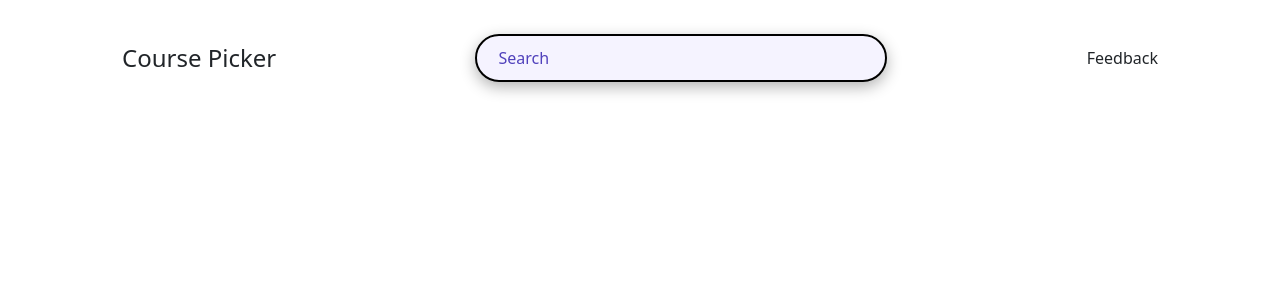
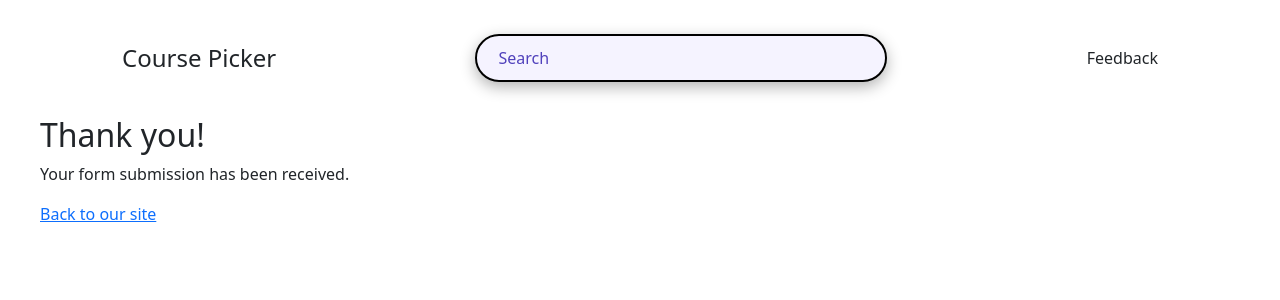
Before and after one commit to paul-atwal/sfucourses, a React (Create React App) app: page /thank-you in a window 1280 px wide. Shown: the top 300 px of the page. Built offline with nearby package versions, Linux system fonts and the light colour scheme.

Commit message:
added thank you page

```diff
--- a/src/App.js
+++ b/src/App.js
@@ -5,6 +5,7 @@ import data from "./data.js";
 import { useState } from "react";
 import SummaryCard from "./components/SummaryCard.js";
 import Feedback from "./components/Feedback";
+import ThankYou from "./components/ThankYou";
 import {
   BrowserRouter as Router,
   Route,
@@ -140,6 +141,7 @@ function App() {
           }
         />
         <Route path="/feedback" element={<Feedback />} />
+        <Route path="/thank-you" element={<ThankYou />} />
       </Routes>
     </div>
   );
--- a/src/components/Feedback.js
+++ b/src/components/Feedback.js
@@ -8,7 +8,7 @@ const Feedback = () => {
         method="POST"
         data-netlify="true"
         netlify-honeypot="bot-field"
-        action="/"
+        action="/thank-you"
       >
         <input type="hidden" name="form-name" value="feedback" />
 
--- /dev/null
+++ b/src/components/ThankYou.js
@@ -0,0 +1,11 @@
+const ThankYou = () => {
+  return (
+    <div className="thank-you-container">
+      <h2>Thank you!</h2>
+      <p>Your form submission has been received.</p>
+      <a href="/">Back to our site</a>
+    </div>
+  );
+};
+
+export default ThankYou;
```
Also changed, not shown: 1 other file (tests, documents, lock files or other folders).
